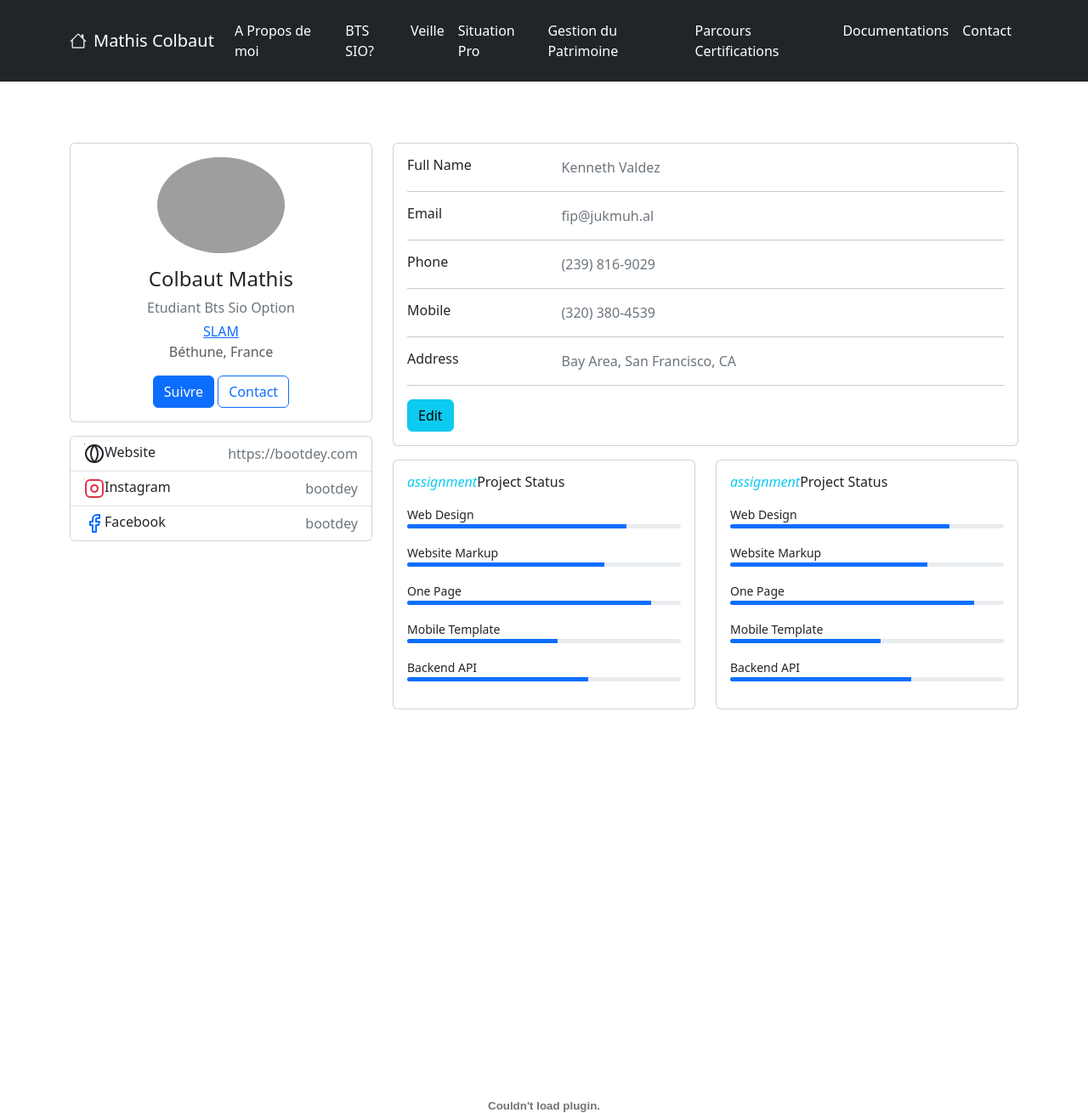
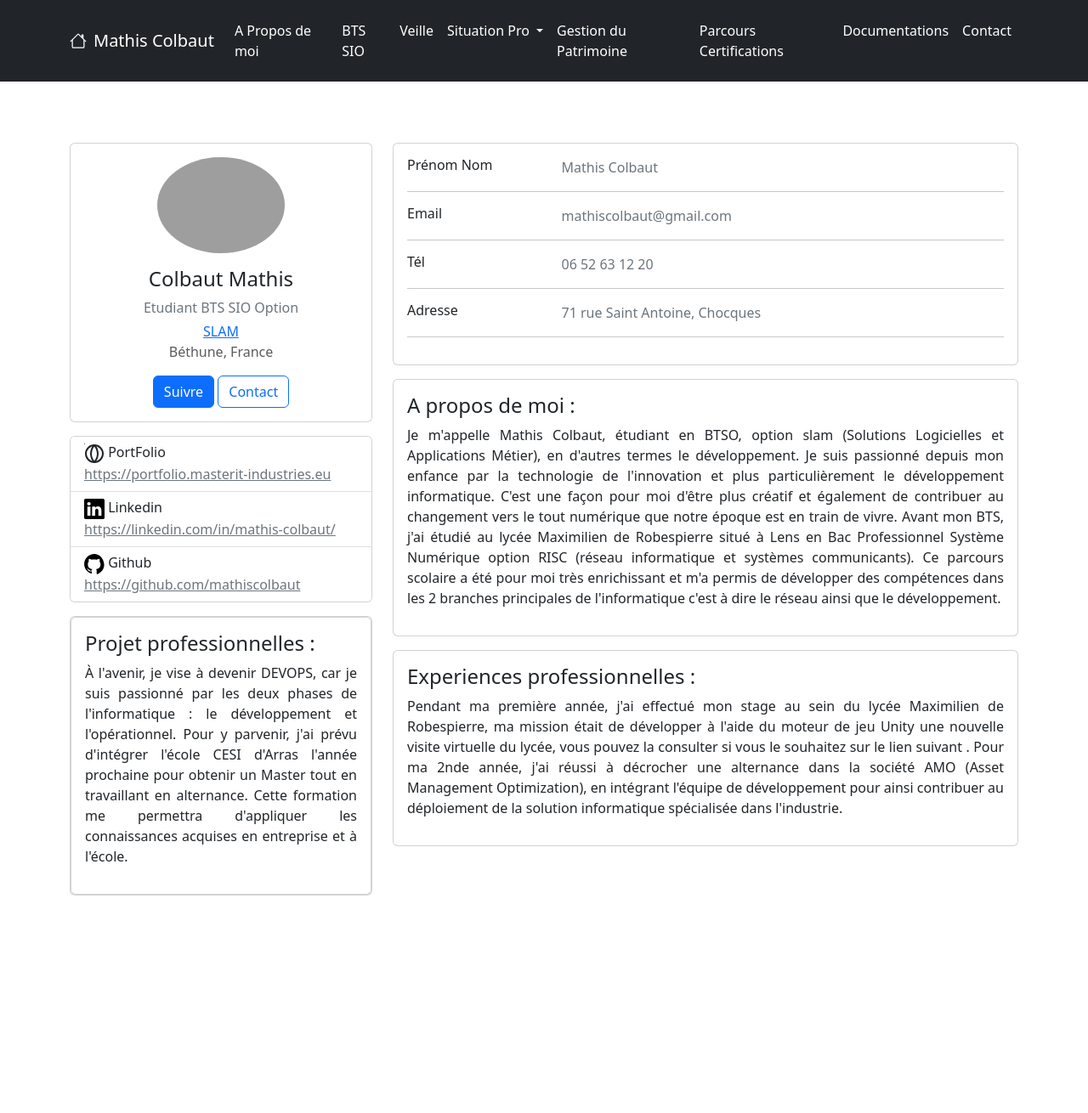
Before and after one commit to mathiscolbaut/portfolio, a Symfony app: template portfolio/templates/cv/index.html.twig in a window 1280 px wide. Shown: the top 1310 px of the page at 85% size. Run offline with Twig, Linux system fonts and the light colour scheme; the template is opened without the code that fills it, so the values that code supplies are empty; some libraries are stand-ins or nearby versions; grey boxes are pictures that could not be loaded.

Commit message:
Ajout Profil, sous Menu situation pro

```diff
--- a/portfolio/templates/base.html.twig
+++ b/portfolio/templates/base.html.twig
@@ -18,14 +18,24 @@
         <div id="navcol-5" class="collapse navbar-collapse">
           <ul class="navbar-nav ms-auto">
         <li class="nav-item"><a class="nav-link active" href="{{ path("app_c_v") }}">A Propos de moi</a></li>
-                <li class="nav-item"><a class="nav-link active" href="{{ path("app_bts_sio") }}">BTS SIO?</a></li>
+        <li class="nav-item"><a class="nav-link active" href="{{ path("app_bts_sio") }}">BTS SIO</a></li>
         <li class="nav-item"><a class="nav-link active" href="{{ path("app_veille") }}">Veille</a></li>
-                <li class="nav-item"><a class="nav-link active" href="{{ path("app_atelier_pro") }}">Situation Pro</a></li>
+        <li class="nav-item dropdown">
+            <a class="nav-link dropdown-toggle active" href="#" id="navbarDropdown" role="button" data-bs-toggle="dropdown" aria-expanded="false">
+            Situation Pro
+            </a>
+            <ul class="dropdown-menu" aria-labelledby="navbarDropdown">
+            <li><a class="dropdown-item" href="#">Stage Maximilien Robespierre</a></li>
+            <li><a class="dropdown-item" href="#">Alternance AMO </a></li>
+            <li><a class="dropdown-item" href="#">Marie Team</a></li>
+            </ul>
+        </li>
         <li class="nav-item"><a class="nav-link active" href="{{ path("app_gestion_patrimoine") }}">Gestion du Patrimoine</a></li>
         <li class="nav-item"><a class="nav-link active" href="{{ path("app_parcour_certif") }}">Parcours Certifications</a></li>
         <li class="nav-item"><a class="nav-link active" href="{{ path("app_documentations") }}">Documentations</a></li>
         <li class="nav-item"><a class="nav-link active" href="{{ path("app_contact") }}">Contact</a></li>
         </ul>
+
         </div>
     </div>
 </nav>
--- a/portfolio/templates/cv/index.html.twig
+++ b/portfolio/templates/cv/index.html.twig
@@ -13,7 +13,7 @@
                         <div class="d-flex flex-column align-items-center text-center"><img class="rounded-circle" src="https://bootdey.com/img/Content/avatar/avatar7.png" alt="Admin" width="150" />
                             <div class="mt-3">
                                 <h4>Colbaut Mathis</h4>
-                                <p class="text-secondary mb-1">Etudiant Bts Sio Option</p><a href="{{ path("app_bts_sio") }}"> SLAM</a>
+                                <p class="text-secondary mb-1">Etudiant BTS SIO Option</p><a href="{{ path("app_bts_sio") }}"> SLAM</a>
                                 <p class="text-muted font-size-sm">Béthune, France</p><button class="btn btn-primary">Suivre</button>  <button class="btn btn-outline-primary">Contact</button>
                             </div>
                         </div>
@@ -26,34 +26,54 @@
                                     <circle cx="12" cy="12" r="10"></circle>
                                     <line></line>
                                     <path d="M12 2a15.3 15.3 0 0 1 4 10 15.3 15.3 0 0 1-4 10 15.3 15.3 0 0 1-4-10 15.3 15.3 0 0 1 4-10z"></path>
-                                </svg>Website</h6><span class="text-secondary">https://bootdey.com</span>
+                                </svg> PortFolio</h6><a class="text-secondary" href="https://portfolio.masterit-industries.eu" target="_blank">https://portfolio.masterit-industries.eu</a>
                         </li>
 
 
                         <li class="list-group-item d-flex justify-content-between align-items-center flex-wrap">
-                            <h6 class="mb-0"><svg class="feather feather-instagram mr-2 icon-inline text-danger" xmlns="http://www.w3.org/2000/svg" width="24" height="24" viewBox="0 0 24 24" fill="none" stroke="currentColor" stroke-width="2" stroke-linecap="round" stroke-linejoin="round">
+                            <h6 class="mb-0"><svg class="bi bi-linkedin mr-2 icon-inline text-danger" xmlns="http://www.w3.org/2000/svg" width="24" height="24" viewBox="0 0 16 16">
+                            <path d="M0 1.146C0 .513.526 0 1.175 0h13.65C15.474 0 16 .513 16 1.146v13.708c0 .633-.526 1.146-1.175 1.146H1.175C.526 16 0 15.487 0 14.854V1.146zm4.943 12.248V6.169H2.542v7.225h2.401zm-1.2-8.212c.837 0 1.358-.554 1.358-1.248-.015-.709-.52-1.248-1.342-1.248-.822 0-1.359.54-1.359 1.248 0 .694.521 1.248 1.327 1.248h.016zm4.908 8.212V9.359c0-.216.016-.432.08-.586.173-.431.568-.878 1.232-.878.869 0 1.216.662 1.216 1.634v3.865h2.401V9.25c0-2.22-1.184-3.252-2.764-3.252-1.274 0-1.845.7-2.165 1.193v.025h-.016a5.54 5.54 0 0 1 .016-.025V6.169h-2.4c.03.678 0 7.225 0 7.225h2.4z"/>
+                            </svg>
+
                                     <rect x="2" y="2" width="20" height="20" rx="5"></rect>
                                     <path d="M16 11.37A4 4 0 1 1 12.63 8 4 4 0 0 1 16 11.37z"></path>
+
                                     <line></line>
-                                </svg>Instagram</h6><span class="text-secondary">bootdey</span>
+                                </svg>Linkedin</h6><a class="text-secondary" target="_blank" href="https://www.linkedin.com/in/mathis-colbaut/">https://linkedin.com/in/mathis-colbaut/</a>
                         </li>
                         <li class="list-group-item d-flex justify-content-between align-items-center flex-wrap">
-                            <h6 class="mb-0"><svg class="feather feather-facebook mr-2 icon-inline text-primary" xmlns="http://www.w3.org/2000/svg" width="24" height="24" viewBox="0 0 24 24" fill="none" stroke="currentColor" stroke-width="2" stroke-linecap="round" stroke-linejoin="round">
-                                    <path d="M18 2h-3a5 5 0 0 0-5 5v3H7v4h3v8h4v-8h3l1-4h-4V7a1 1 0 0 1 1-1h3z"></path>
-                                </svg>Facebook</h6><span class="text-secondary">bootdey</span>
+                            <h6 class="mb-0"><svg class="bi bi-github mr-2 icon-inline text-danger" xmlns="http://www.w3.org/2000/svg" width="24" height="24" viewBox="0 0 16 16">
+                            <path fill-rule="evenodd" d="M8.002 0C3.58 0 .052 3.527.052 7.85c0 3.469 2.252 6.42 5.374 7.477.393.073.536-.173.536-.384 0-.19-.007-.693-.01-1.36-2.19.474-2.648-.53-2.648-.53-.357-.904-.87-1.144-.87-1.144-.712-.486.054-.475.054-.475.787.054 1.2.805 1.2.805.7 1.198 1.838.853 2.286.653.07-.506.274-.853.498-1.048-1.74-.198-3.565-.87-3.565-3.877 0-.857.305-1.563.805-2.112-.085-.198-.35-.997.068-2.077 0 0 .657-.21 2.143.804.623-.173 1.29-.259 1.958-.263.668.004 1.335.09 1.958.263 1.486-1.014 2.142-.804 2.142-.804.417 1.08.154 1.88.075 2.077.5.549.804 1.255.804 2.112 0 3.014-1.828 3.675-3.574 3.87.28.24.53.723.53 1.46 0 1.056-.01 1.907-.01 2.168 0 .213.14.461.544.384 3.12-1.057 5.37-4.008 5.37-7.477C15.43 3.527 11.902 0 8.002 0z"/>
+                            </svg>
+
+                                </svg>Github</h6><a class="text-secondary" href="https://github.com/mathiscolbaut" target="_blank">https://github.com/mathiscolbaut</a>
                         </li>
                     </ul>
+
                 </div>
+               <div>
+                    <div class="card mt-3">
+
+                        <div class="card h-100">
+                            <div class="card-body">
+                        <h4>Projet professionnelles : </h4>
+
+                        <p style="text-align: justify;">À l'avenir, je vise à devenir DEVOPS, car je suis passionné par les deux phases de l'informatique : le développement et l'opérationnel.
+                        Pour y parvenir, j'ai prévu d'intégrer l'école CESI d'Arras l'année prochaine pour obtenir un Master tout en travaillant en alternance.
+                        Cette formation me permettra d'appliquer les connaissances acquises en entreprise et à l'école.</p>
+                    </div></div></div>
+               </div>
             </div>
+
             <div class="col-md-8">
                 <div class="card mb-3">
                     <div class="card-body">
                         <div class="row">
                             <div class="col-sm-3">
-                                <h6 class="mb-0">Full Name</h6>
+                                <h6 class="mb-0">Prénom Nom</h6>
                             </div>
                             <div class="col-sm-9 text-secondary">
-                                Kenneth Valdez
+                                Mathis Colbaut
                             </div>
                         </div>
                         <hr />
@@ -62,87 +82,62 @@
                                 <h6 class="mb-0">Email</h6>
                             </div>
                             <div class="col-sm-9 text-secondary">
-                                fip@jukmuh.al
+                                mathiscolbaut@gmail.com
                             </div>
                         </div>
                         <hr />
                         <div class="row">
                             <div class="col-sm-3">
-                                <h6 class="mb-0">Phone</h6>
+                                <h6 class="mb-0">Tél</h6>
                             </div>
                             <div class="col-sm-9 text-secondary">
-                                (239) 816-9029
+                                06 52 63 12 20
                             </div>
                         </div>
                         <hr />
+
+
                         <div class="row">
                             <div class="col-sm-3">
-                                <h6 class="mb-0">Mobile</h6>
+                                <h6 class="mb-0">Adresse</h6>
                             </div>
                             <div class="col-sm-9 text-secondary">
-                                (320) 380-4539
+                                71 rue Saint Antoine, Chocques
                             </div>
                         </div>
                         <hr />
-                        <div class="row">
-                            <div class="col-sm-3">
-                                <h6 class="mb-0">Address</h6>
+                    </div>
+                </div>
+                <div class="row gutters-sm">
+                    <div class="col-sm-15 mb-3">
+                        <div class="card h-100">
+                            <div class="card-body">
+                                <h4>A propos de moi : </h4>
+                                <p style="text-align: justify;">Je m'appelle Mathis Colbaut, étudiant en BTSO, option slam (Solutions Logicielles et Applications Métier), en d'autres termes le développement.
+                                 Je suis passionné depuis mon enfance par la technologie de l'innovation et plus particulièrement le développement informatique.
+                                C'est une façon pour moi d'être plus créatif et également de contribuer au changement vers le tout numérique que notre époque
+                                est en train de vivre.
+                                Avant mon BTS,  j'ai étudié au lycée Maximilien de Robespierre situé à Lens en Bac Professionnel Système Numérique option RISC
+                                (réseau informatique et systèmes communicants). Ce parcours scolaire a été pour moi très enrichissant et m'a permis de développer des compétences
+                                dans les 2 branches principales de l'informatique c'est à dire le réseau ainsi que le développement.</p>
                             </div>
-                            <div class="col-sm-9 text-secondary">
-                                Bay Area, San Francisco, CA
-                            </div>
-                        </div>
-                        <hr />
-                        <div class="row">
-                            <div class="col-sm-12"><a class="btn btn-info " target="__blank" href="https://www.bootdey.com/snippets/view/profile-edit-data-and-skills">Edit</a></div>
                         </div>
                     </div>
                 </div>
                 <div class="row gutters-sm">
-                    <div class="col-sm-6 mb-3">
+                    <div class="col-sm-15 mb-3">
                         <div class="card h-100">
                             <div class="card-body">
-                                <h6 class="d-flex align-items-center mb-3"><i class="material-icons text-info mr-2">assignment</i>Project Status</h6><small>Web Design</small>
-                                <div class="progress mb-3" style="height: 5px;">
-                                    <div class="progress-bar bg-primary" role="progressbar" style="width: 80%;" aria-valuenow="80" aria-valuemin="0" aria-valuemax="100"></div>
-                                </div><small>Website Markup</small>
-                                <div class="progress mb-3" style="height: 5px;">
-                                    <div class="progress-bar bg-primary" role="progressbar" style="width: 72%;" aria-valuenow="72" aria-valuemin="0" aria-valuemax="100"></div>
-                                </div><small>One Page</small>
-                                <div class="progress mb-3" style="height: 5px;">
-                                    <div class="progress-bar bg-primary" role="progressbar" style="width: 89%;" aria-valuenow="89" aria-valuemin="0" aria-valuemax="100"></div>
-                                </div><small>Mobile Template</small>
-                                <div class="progress mb-3" style="height: 5px;">
-                                    <div class="progress-bar bg-primary" role="progressbar" style="width: 55%;" aria-valuenow="55" aria-valuemin="0" aria-valuemax="100"></div>
-                                </div><small>Backend API</small>
-                                <div class="progress mb-3" style="height: 5px;">
-                                    <div class="progress-bar bg-primary" role="progressbar" style="width: 66%;" aria-valuenow="66" aria-valuemin="0" aria-valuemax="100"></div>
-                                </div>
+                                <h4>Experiences professionnelles : </h4>
+                                <p style="text-align: justify;">Pendant ma première année, j'ai effectué mon stage au sein du lycée Maximilien de Robespierre, ma mission était de développer à l'aide du
+                                moteur de jeu Unity une nouvelle visite virtuelle du lycée, vous pouvez la consulter si vous le souhaitez sur le lien suivant
+                                . Pour ma 2nde année, j'ai réussi à décrocher une alternance dans la société AMO (Asset Management Optimization),
+                                en intégrant l'équipe de développement pour ainsi contribuer au déploiement de la solution informatique spécialisée dans l'industrie.</p>
                             </div>
                         </div>
                     </div>
-                    <div class="col-sm-6 mb-3">
-                        <div class="card h-100">
-                            <div class="card-body">
-                                <h6 class="d-flex align-items-center mb-3"><i class="material-icons text-info mr-2">assignment</i>Project Status</h6><small>Web Design</small>
-                                <div class="progress mb-3" style="height: 5px;">
-                                    <div class="progress-bar bg-primary" role="progressbar" style="width: 80%;" aria-valuenow="80" aria-valuemin="0" aria-valuemax="100"></div>
-                                </div><small>Website Markup</small>
-                                <div class="progress mb-3" style="height: 5px;">
-                                    <div class="progress-bar bg-primary" role="progressbar" style="width: 72%;" aria-valuenow="72" aria-valuemin="0" aria-valuemax="100"></div>
-                                </div><small>One Page</small>
-                                <div class="progress mb-3" style="height: 5px;">
-                                    <div class="progress-bar bg-primary" role="progressbar" style="width: 89%;" aria-valuenow="89" aria-valuemin="0" aria-valuemax="100"></div>
-                                </div><small>Mobile Template</small>
-                                <div class="progress mb-3" style="height: 5px;">
-                                    <div class="progress-bar bg-primary" role="progressbar" style="width: 55%;" aria-valuenow="55" aria-valuemin="0" aria-valuemax="100"></div>
-                                </div><small>Backend API</small>
-                                <div class="progress mb-3" style="height: 5px;">
-                                    <div class="progress-bar bg-primary" role="progressbar" style="width: 66%;" aria-valuenow="66" aria-valuemin="0" aria-valuemax="100"></div>
-                                </div>
-                            </div>
-                        </div>
-                    </div>
+
+
                 </div>
             </div>
         </div>
```
Lines whose indentation alone changed are shown as unchanged.
